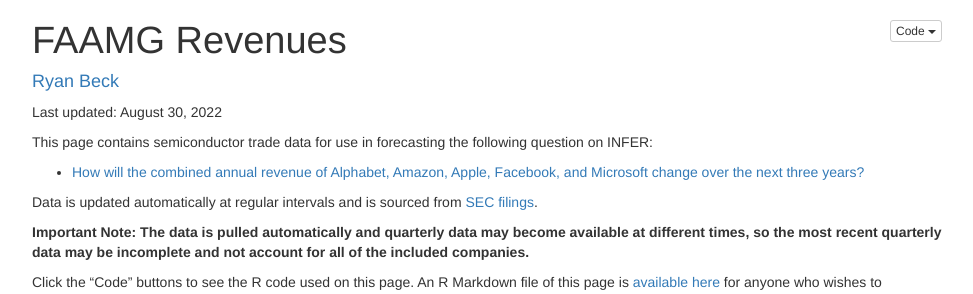
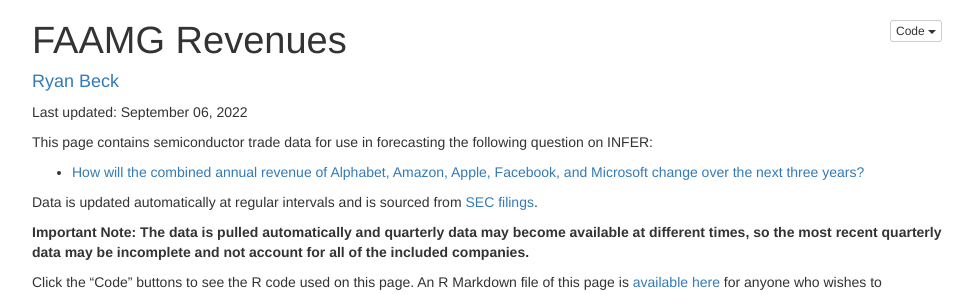
Before and after one commit to ryooan/ryooan.github.io, a Jekyll site: the page forecasting/FAAMG_Revenues.html, which Jekyll copies as it is, in a window 1280 px wide and 900 px high. Shown: the top 294 px of the window, without its empty margins (153-1126 px from the left). Built offline with Jekyll 4.4.1, drawn with Linux system fonts in a browser that asks for light colours.

Commit message:
Scheduled update

```diff
--- a/forecasting/FAAMG_Revenues.html
+++ b/forecasting/FAAMG_Revenues.html
@@ -667,7 +667,7 @@ pre code {
 </div>
 
 
-<p>Last updated: August 30, 2022</p>
+<p>Last updated: September 06, 2022</p>
 <p>This page contains semiconductor trade data for use in forecasting the following question on INFER:</p>
 <ul>
 <li><a href="https://www.infer-pub.com/questions/396-how-will-the-combined-annual-revenue-of-alphabet-amazon-apple-facebook-and-microsoft-change-over-the-next-three-years">How will the combined annual revenue of Alphabet, Amazon, Apple, Facebook, and Microsoft change over the next three years?</a></li>
```
Also changed, not shown: 1 other file.
